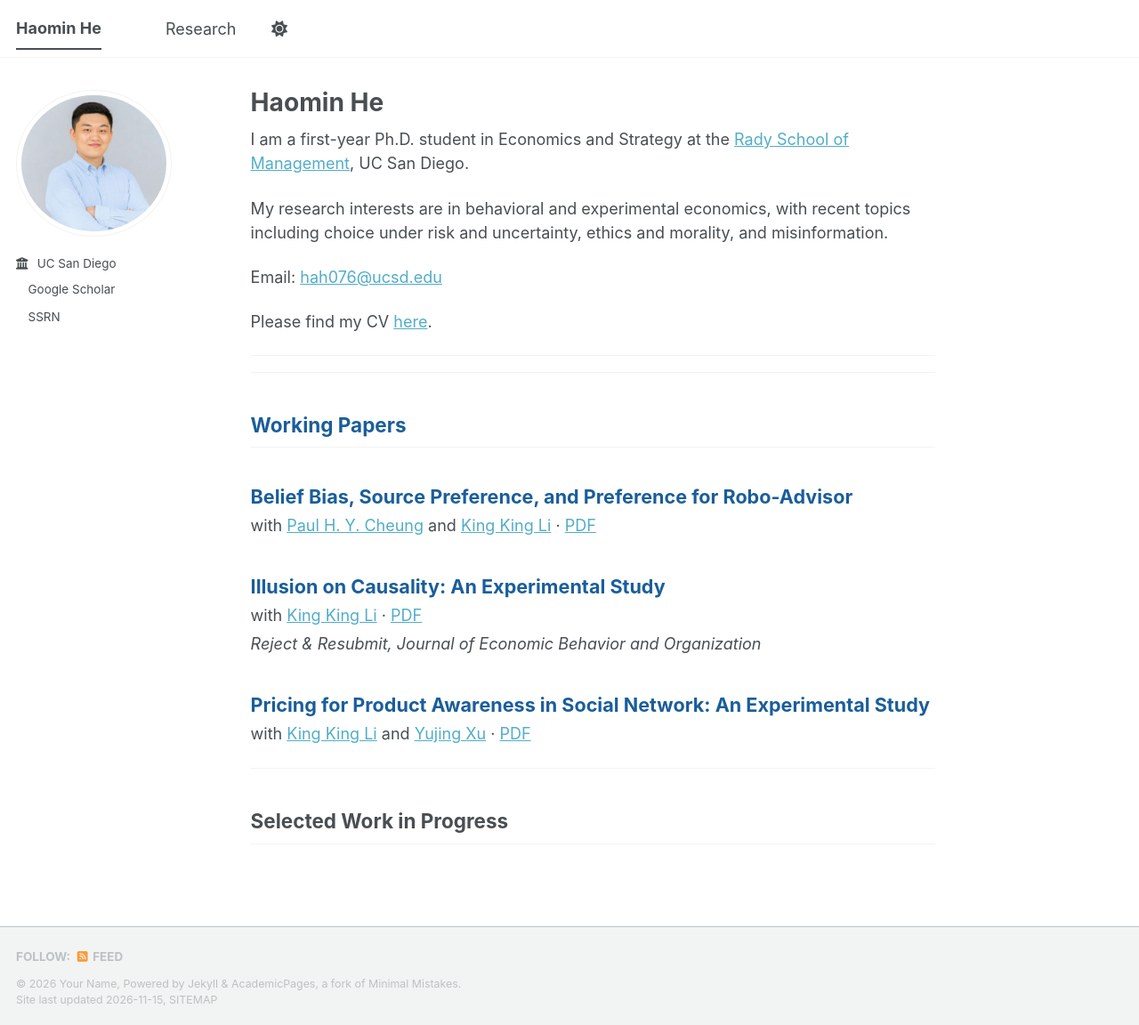
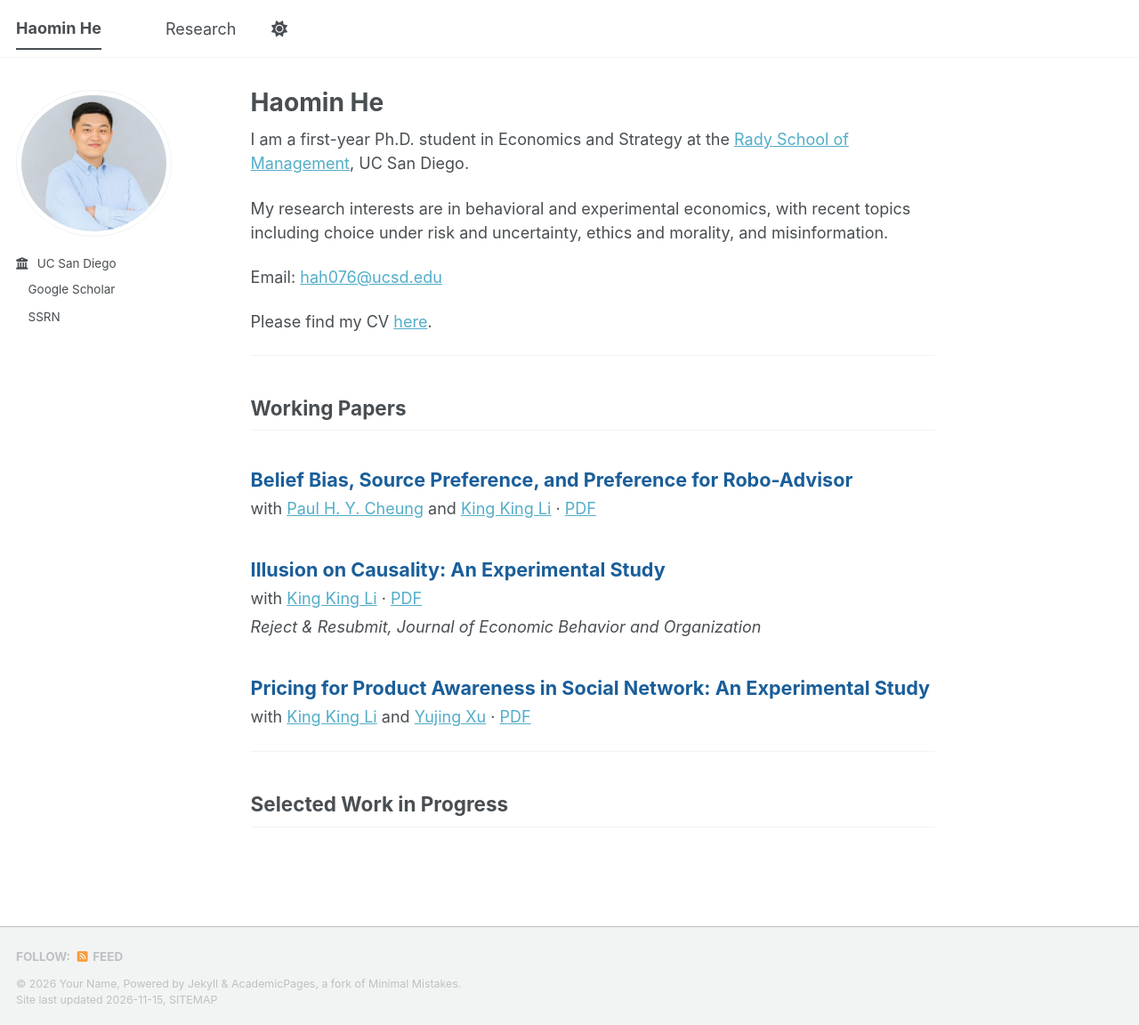
Before and after one commit to haomin-he/haomin-he.github.io, a Jekyll site: the page built from _pages/about.md, in a window 1280 px wide and 1152 px high. Shown: the whole window at 89% size. Built offline with Jekyll 4.4.1, drawn with Linux system fonts in a browser that asks for light colours; a script bundle is joined from its source files by our own code; a style sheet for code colours, icons or effects is not loaded.

Commit message:
Update about.md

```diff
--- a/_pages/about.md
+++ b/_pages/about.md
@@ -18,9 +18,7 @@ Please find my CV <a href="../assets/CV_Haomin_202611.pdf" target="_blank" rel="
 
 ---
 
----
-
-<h2 style="color: #1a5e9a; margin-bottom: 20px;">Working Papers</h2>
+<h2 style="color:; margin-bottom: 20px;">Working Papers</h2>
 
 <div style="margin-bottom: 25px;">
   <h3 style="margin-bottom: 5px; font-size: 1.2em;">
```
